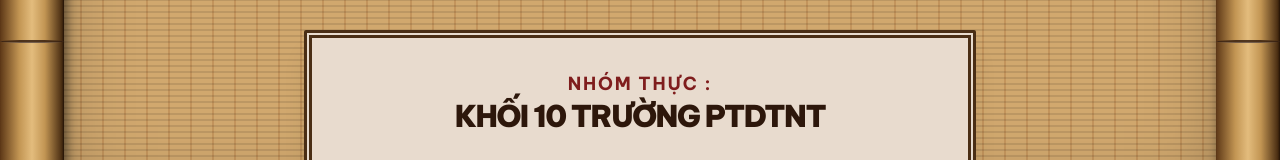
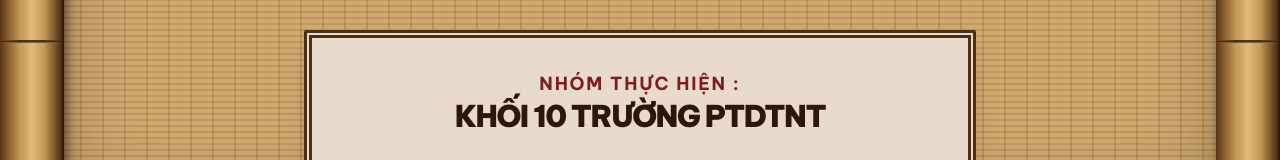
Before and after one commit to TruongPTDTNT/GianhangTranh, a plain HTML site: page index.html in a window 1280 px wide. Shown: the part 2319-2479 px from the top of the page. Drawn offline with nearby package versions, Linux system fonts and the light colour scheme.

Commit message:
Update41421412 index.html

```diff
--- a/index.html
+++ b/index.html
@@ -205,7 +205,7 @@
             </div>
 
             <footer class="mt-16 p-3 sm:p-8 bg-[#e8dbce] border-2 sm:border-8 border-double border-[#4a2e15] rounded-sm text-center w-full max-w-2xl shadow-xl relative z-10">
-                <h4 class="text-red-900 font-bold text-[8px] sm:text-lg mb-0 tracking-widest uppercase">Nhóm thực :</h4>
+                <h4 class="text-red-900 font-bold text-[8px] sm:text-lg mb-0 tracking-widest uppercase">Nhóm thực hiện :</h4>
                 <p class="text-[#2d170b] font-black text-xs sm:text-3xl uppercase tracking-tighter leading-tight">
                     Khối 10 Trường PTDTNT <br class="sm:hidden">
                 </p>
```
